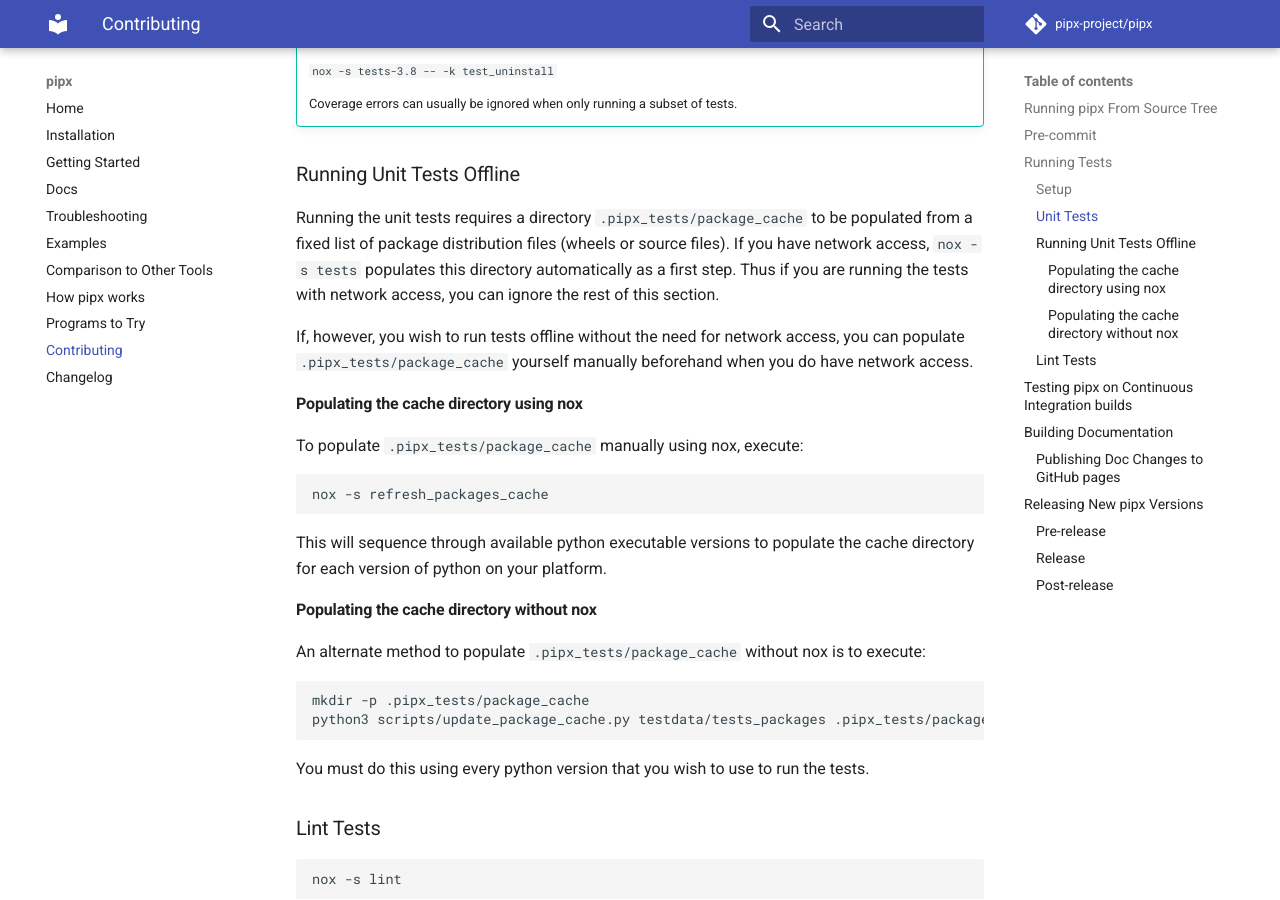
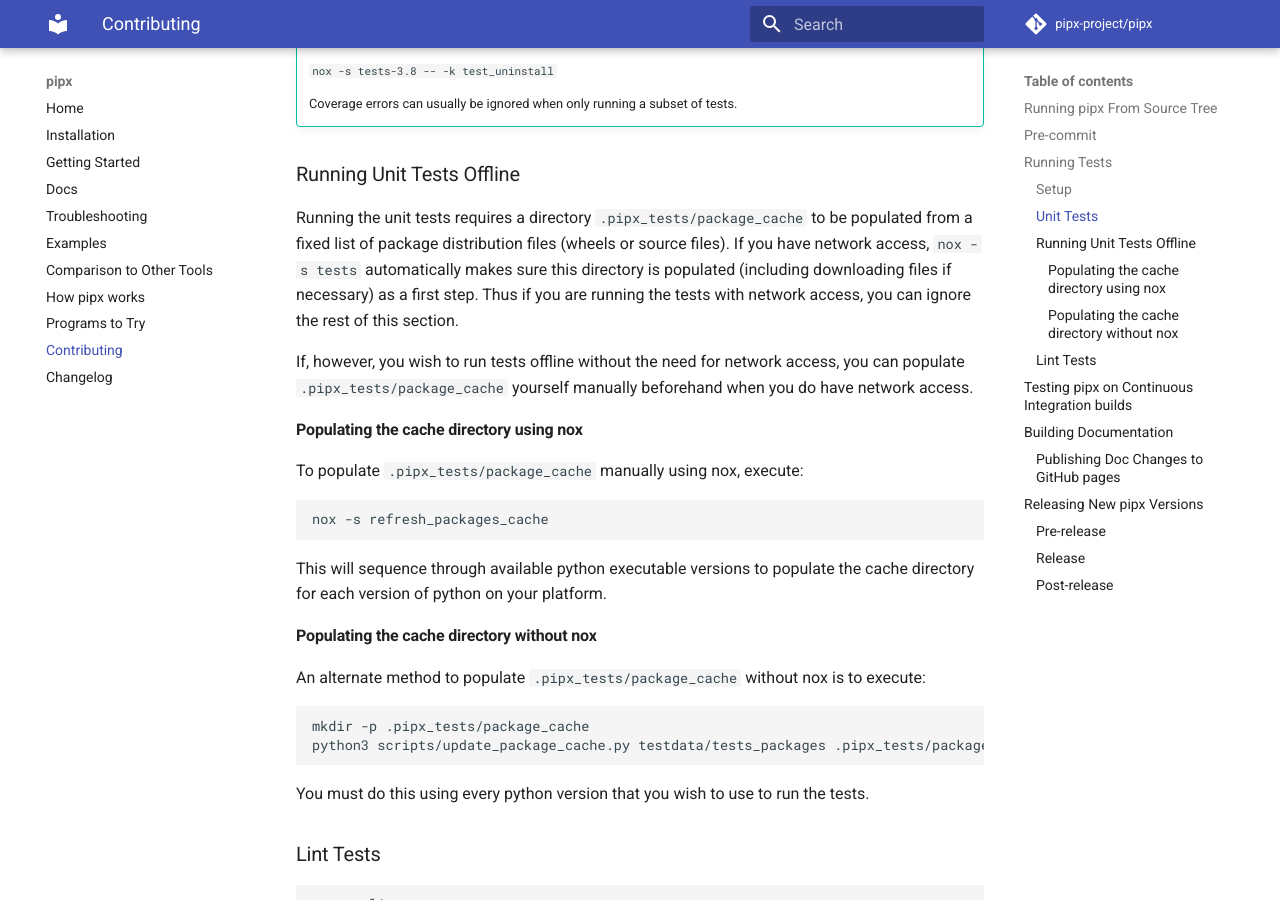
Before and after one commit to pypa/pipx, an MkDocs documentation site: the page built from docs/contributing.md, in a window 1280 px wide and 900 px high, scrolled down 2351 px. Built offline with MkDocs 1.6.1 and Material for MkDocs 9.7.7, drawn with Linux system fonts in a browser that asks for light colours; comment, search, counter and statistics services are not loaded.

Commit message:
Clean up offline test description.

```diff
--- a/docs/contributing.md
+++ b/docs/contributing.md
@@ -109,9 +109,10 @@ nox -s tests-3.9
 
 Running the unit tests requires a directory `.pipx_tests/package_cache` to be
 populated from a fixed list of package distribution files (wheels or source
-files).  If you have network access, `nox -s tests` populates this directory
-automatically as a first step.  Thus if you are running the tests with network
-access, you can ignore the rest of this section.
+files).  If you have network access, `nox -s tests` automatically makes sure
+this directory is populated (including downloading files if necessary) as a
+first step.  Thus if you are running the tests with network access, you can
+ignore the rest of this section.
 
 If, however, you wish to run tests offline without the need for network access,
 you can populate `.pipx_tests/package_cache` yourself manually beforehand when
```
